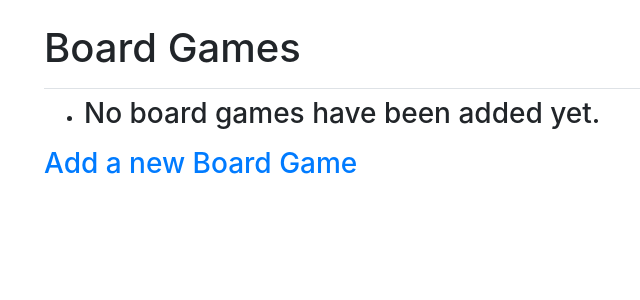
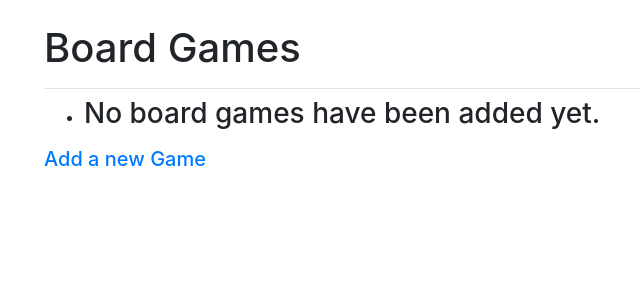
Before and after one commit to Assassinsoftomorrow/board_game, a Django app: page /Games/ in a window 1280 px wide. Shown: the part 58-358 px from the top of the page, without its empty margins (41-681 px from the left). Run offline with Django 3.2, Linux system fonts and the light colour scheme; the visitor is signed in with stand-in values (Sample User, id 1); data that the repository does not hold is empty; some libraries are stand-ins or nearby versions.

Commit message:
Made Add games url smaller

```diff
--- a/board_game_manager/Games/templates/Games/Games_page.html
+++ b/board_game_manager/Games/templates/Games/Games_page.html
@@ -14,7 +14,9 @@
       <li><h3>No board games have been added yet.</h3></li>
     {% endfor %}
   </ul>
+  <h5>
+    <a href="{% url 'Games:new_game' %}">Add a new Game</a>
+  </h5>
 
-  <h3><a href="{% url 'Games:new_game' %}">Add a new Board Game</a></h3>
 
 {% endblock content %}
```
Also changed, not shown: board_game_manager/Games/migrations/0003_alter_lendedgames_time_period.py (added).
